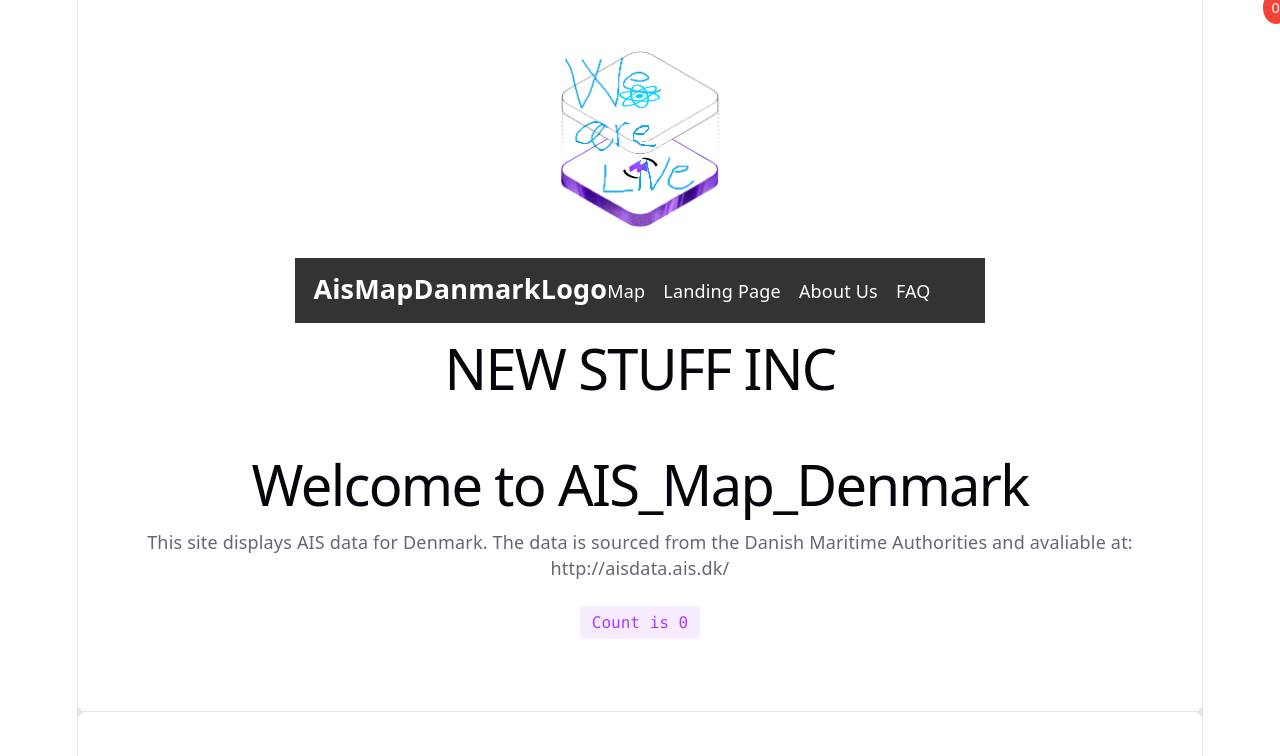
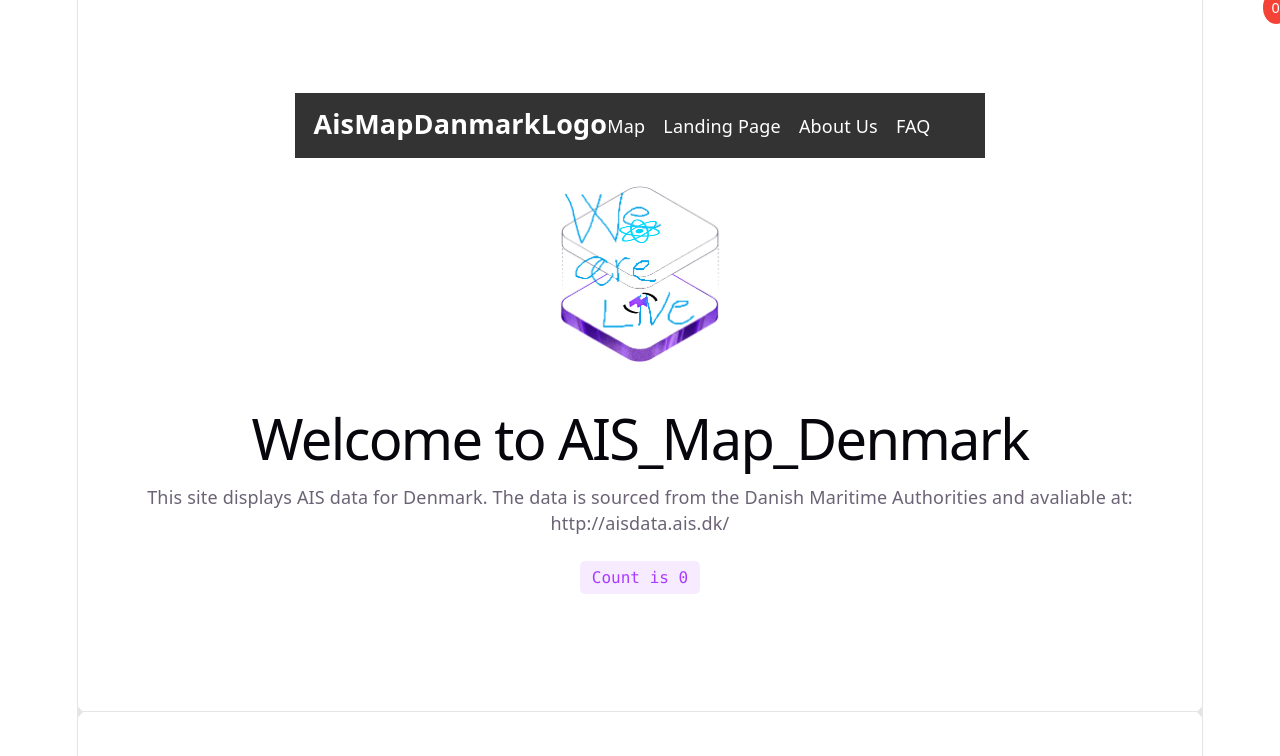
Before and after one commit to Sebastianrix/Ais, a React (Vite) app in the folder Application/React_Frontend/: page / in a window 1280 px wide. Shown: the top 756 px of the page. Built offline with nearby package versions, Linux system fonts and the light colour scheme.

Commit message:
NavBar now positioned correct at top of page

```diff
--- a/Application/React_Frontend/src/App.tsx
+++ b/Application/React_Frontend/src/App.tsx
@@ -15,15 +15,15 @@ function App() {
   return (
     <>
       <section id="center">
+        <div>
+          <Navbar></Navbar>
+        </div>
         <div className="hero">
           <img src={heroImg} className="base" width="170" height="179" alt="" />
           <img src={reactLogo} className="framework" alt="React logo" />
           <img src={viteLogo} className="vite" alt="Vite logo" />
         </div>
-        <div>
-          <Navbar></Navbar>
-             <h1>NEW STUFF INC</h1>
-        </div>
+
         <div>
           <h1>Welcome to AIS_Map_Denmark</h1>
           <p>
```
